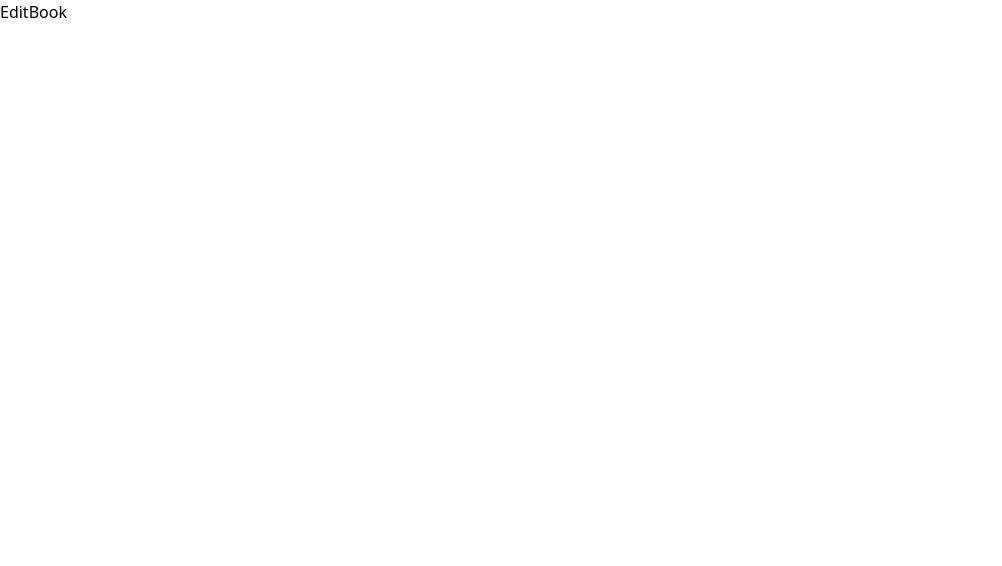
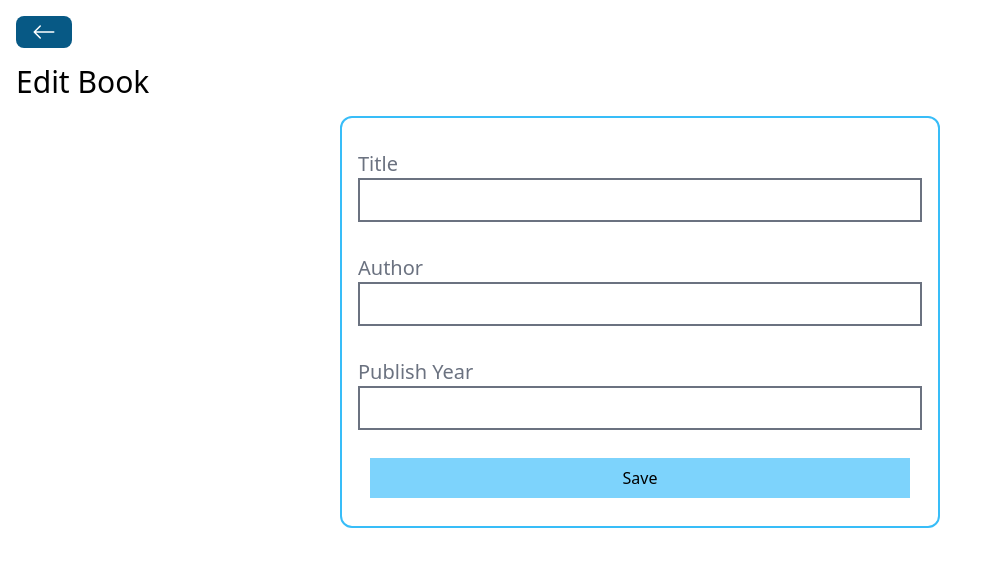
Before and after one commit to SmallPeenwow/BookStore-MERN-Stack, a React (Vite) app in the folder frontend/: page /books/edit/1 in a window 1280 px wide. Shown: the top 566 px of the page, without its empty margins (0-1002 px from the left). Built offline with nearby package versions, Linux system fonts and the light colour scheme; no server answers.

Commit message:
Edit Book In React Done

```diff
--- a/frontend/src/pages/CreateBooks.jsx
+++ b/frontend/src/pages/CreateBooks.jsx
@@ -10,6 +10,7 @@
 	const [publishYear, setPublishYear] = useState('');
 	const [loading, setLoading] = useState(false);
 	const navigate = useNavigate();
+
 	const handleSaveBook = () => {
 		const data = {
 			title,
--- a/frontend/src/pages/EditBook.jsx
+++ b/frontend/src/pages/EditBook.jsx
@@ -1,5 +1,99 @@
-const EditBook = () => {
-	return <div>EditBook</div>;
+import { useState, useEffect } from 'react';
+import BackButton from '../components/BackButton';
+import Spinner from '../components/Spinner';
+import axios from 'axios';
+import { useNavigate, useParams } from 'react-router-dom';
+
+const EditBooks = () => {
+	const [title, setTitle] = useState('');
+	const [author, setAuthor] = useState('');
+	const [publishYear, setPublishYear] = useState('');
+	const [loading, setLoading] = useState(false);
+	const navigate = useNavigate();
+	const { id } = useParams();
+
+	useEffect(() => {
+		setLoading(true);
+
+		axios
+			.get(`http://localhost:5555/books/${id}`)
+			.then((response) => {
+				setTitle(response.data.title);
+				setAuthor(response.data.author);
+				setPublishYear(response.data.publishYear);
+				setLoading(false);
+			})
+			.catch((error) => {
+				setLoading(false);
+				alert('An error happened. Please check console');
+				console.log(error);
+			});
+	}, []);
+
+	const handleEditBook = () => {
+		const data = {
+			title,
+			author,
+			publishYear,
+		};
+
+		setLoading(true);
+
+		axios
+			.put(`http://localhost:5555/books/${id}`, data)
+			.then(() => {
+				setLoading(false);
+				navigate('/');
+			})
+			.catch((error) => {
+				setLoading(false);
+				alert('An error happened. Please Check console');
+				console.log(error);
+			});
+	};
+
+	return (
+		<div className='p-4'>
+			<BackButton />
+			<h1 className='text-3xl my-4'>Edit Book</h1>
+
+			{loading ? <Spinner /> : ''}
+
+			<div className='flex flex-col border-2 border-sky-400 rounded-xl w-[600px] p-4 mx-auto'>
+				<div className='my-4'>
+					<label className='text-xl mr-4 text-gray-500'>Title</label>
+					<input
+						type='text'
+						value={title}
+						onChange={(e) => setTitle(e.target.value)}
+						className='border-2 border-gray-500 px-4 py-2 w-full'
+					/>
+				</div>
+				<div className='my-4'>
+					<label className='text-xl mr-4 text-gray-500'>Author</label>
+					<input
+						type='text'
+						value={author}
+						onChange={(e) => setAuthor(e.target.value)}
+						className='border-2 border-gray-500 px-4 py-2 w-full'
+					/>
+				</div>
+				<div className='my-4'>
+					<label className='text-xl mr-4 text-gray-500'>Publish Year</label>
+					<input
+						type='number'
+						value={publishYear}
+						onChange={(e) => setPublishYear(e.target.value)}
+						className='border-2 border-gray-500 px-4 py-2 w-full'
+					/>
+				</div>
+
+				<button className='p-2 bg-sky-300 m-3' onClick={handleEditBook}>
+					Save
+				</button>
+			</div>
+		</div>
+	);
 };
 
-export default EditBook;
+export default EditBooks;
```
